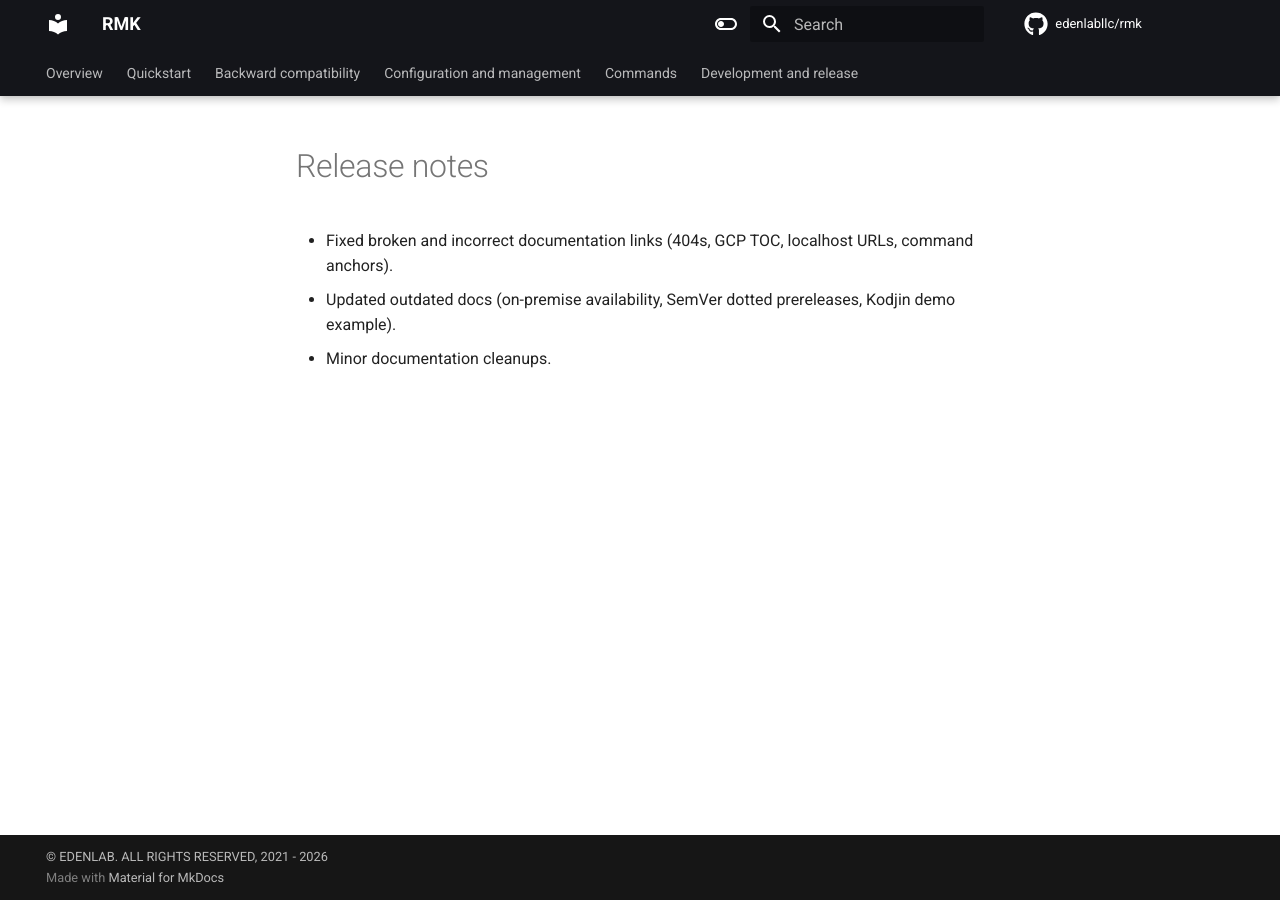
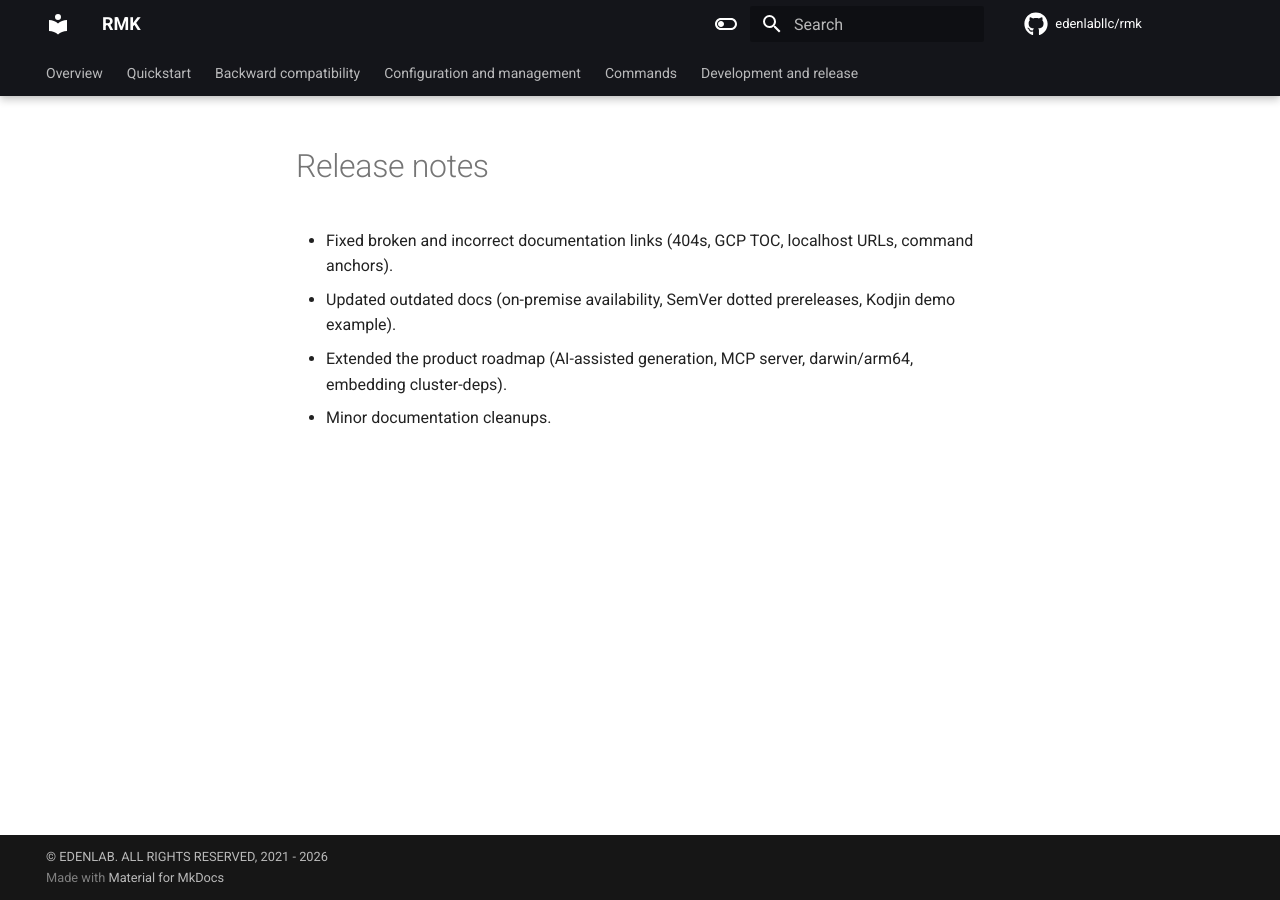
Before and after one commit to edenlabllc/rmk, an MkDocs documentation site: the page built from docs/release-notes.md, in a window 1280 px wide. Built offline with MkDocs 1.6.1 and Material for MkDocs 9.7.7, drawn with Linux system fonts in a browser that asks for light colours; comment, search, counter and statistics services are not loaded; the version menu is left out.

Commit message:
Extended the product roadmap in release notes to include AI-assisted generation, MCP server, darwin/arm64 support, and embedding cluster-deps, alongside fixing broken links and updating outdated documentation.

```diff
--- a/docs/release-notes.md
+++ b/docs/release-notes.md
@@ -1,3 +1,4 @@
 - Fixed broken and incorrect documentation links (404s, GCP TOC, localhost URLs, command anchors).
 - Updated outdated docs (on-premise availability, SemVer dotted prereleases, Kodjin demo example).
+- Extended the product roadmap (AI-assisted generation, MCP server, darwin/arm64, embedding cluster-deps).
 - Minor documentation cleanups.
```
